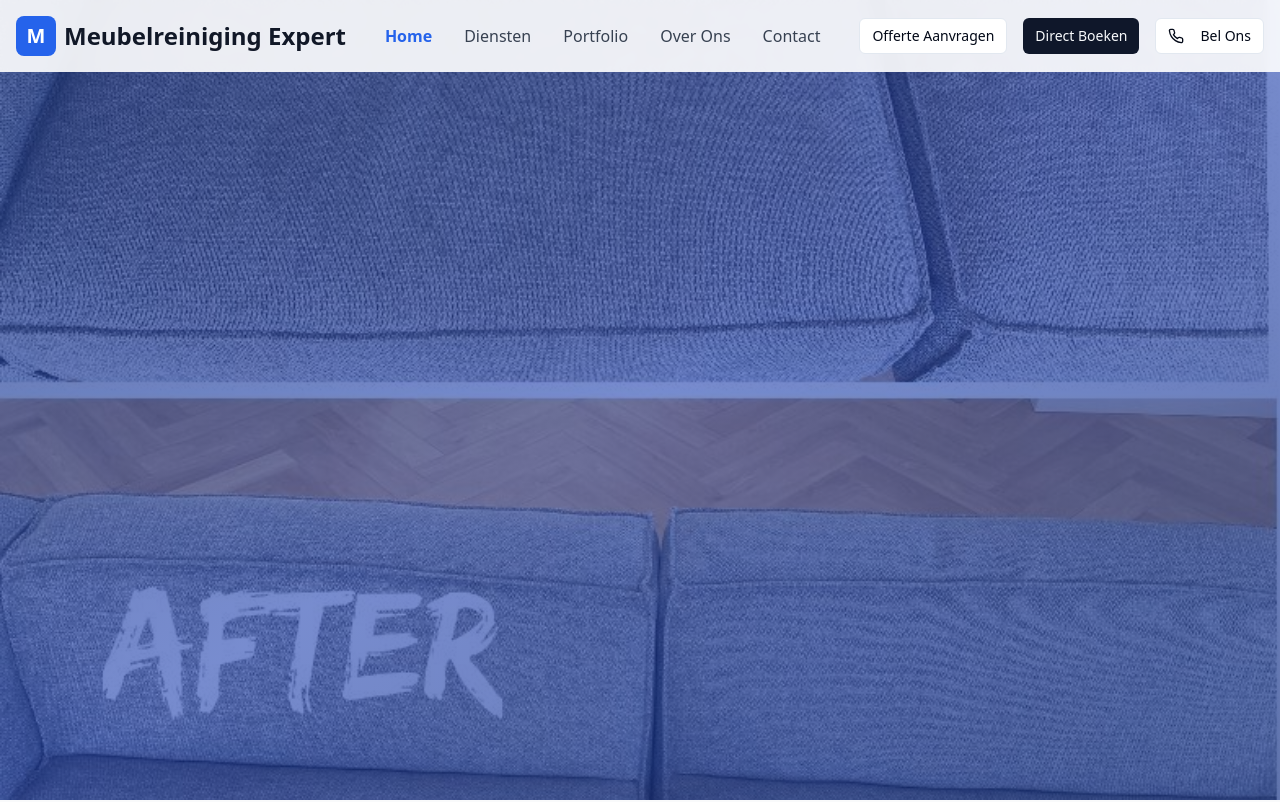
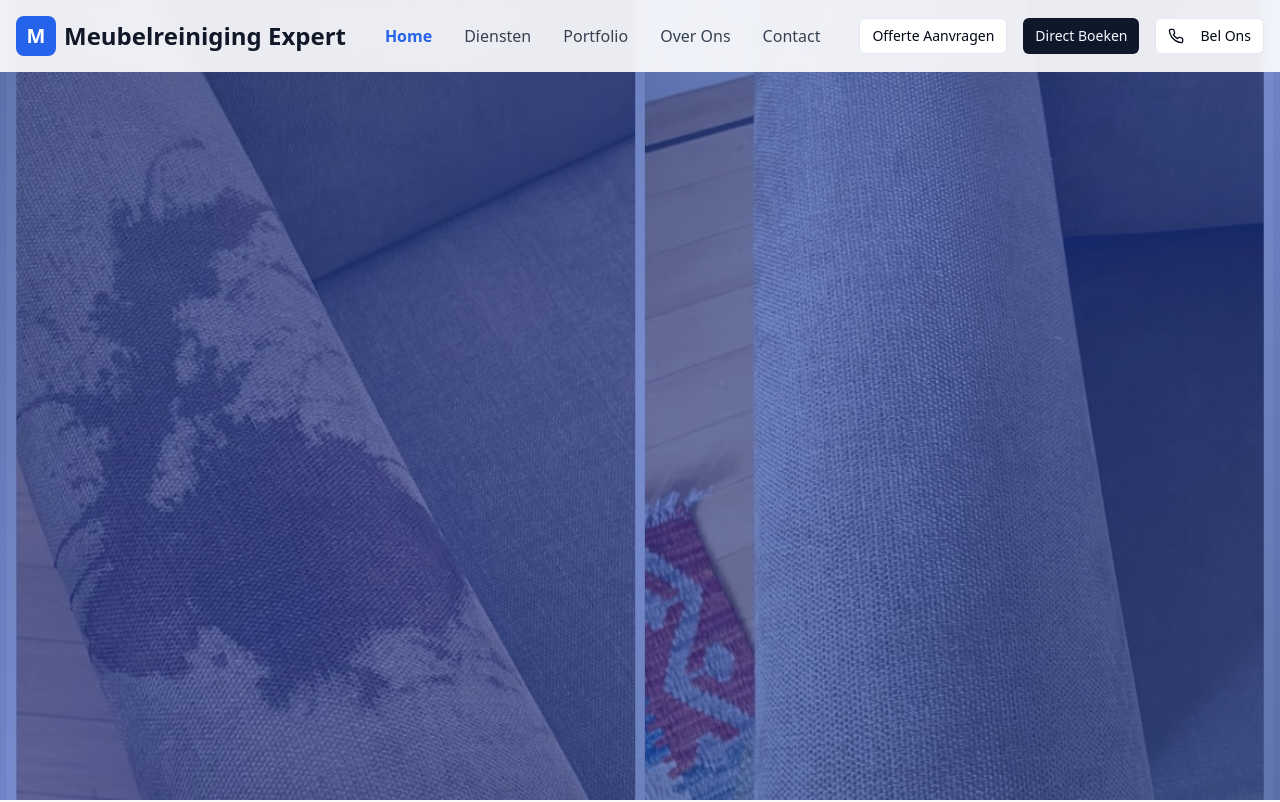
Before and after one commit to yourimarketing/meubelreinigingsexpert, a React (Vite) app: page / in a window 1280 px wide. Shown: the top 802 px of the page. Built offline with nearby package versions, Linux system fonts and the light colour scheme.

Commit message:
Use the image
Update image in the website.

```diff
--- a/src/components/Hero.tsx
+++ b/src/components/Hero.tsx
@@ -7,7 +7,7 @@ const Hero = () => {
       {/* Before/After Image Background */}
       <div className="absolute inset-0 w-full h-full">
         <img
-          src="/lovable-uploads/d1887f92-2a56-4036-8d03-bb4ffda48117.png"
+          src="/lovable-uploads/faafa669-0210-4fb8-ab8f-dba18ca5228f.png"
           alt="Before and After meubelreiniging resultaten"
           className="w-full h-full object-cover"
         />
```
Also changed, not shown: public/lovable-uploads/faafa669-0210-4fb8-ab8f-dba18ca5228f.png (added).
